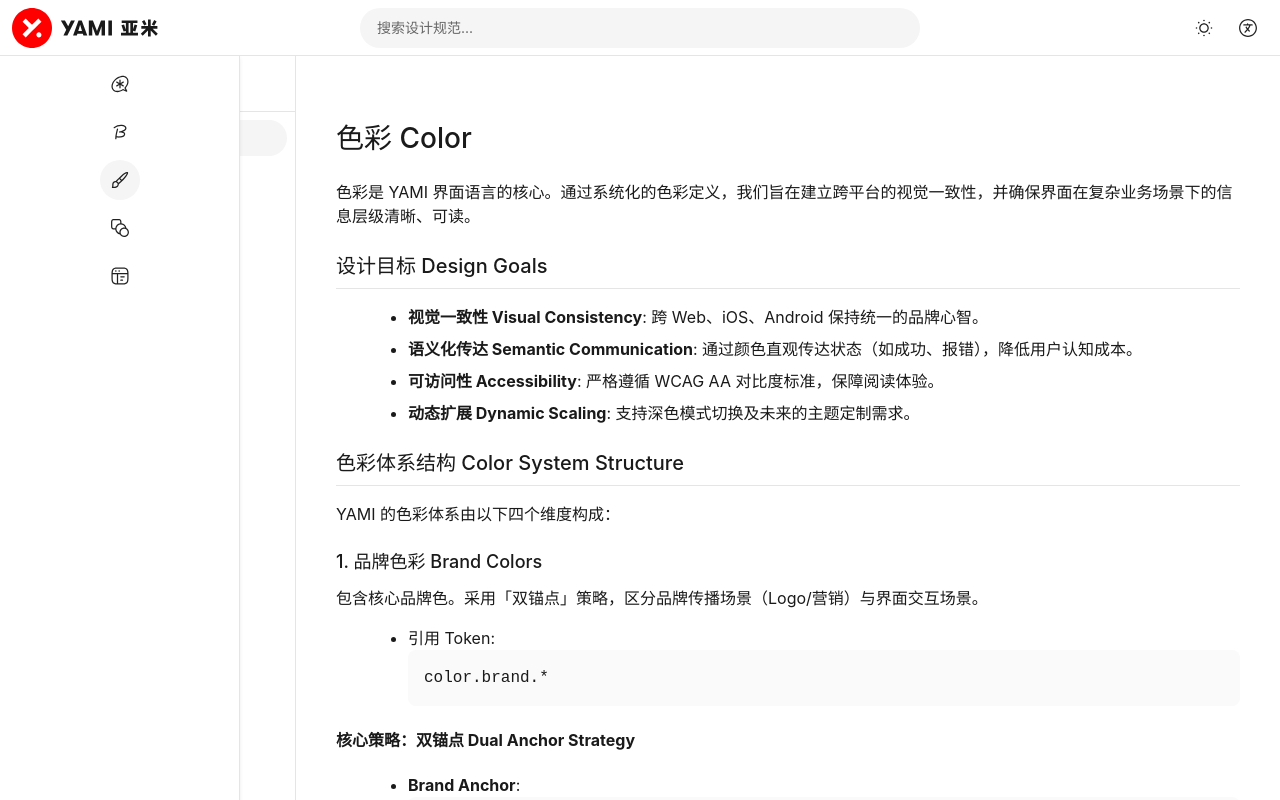
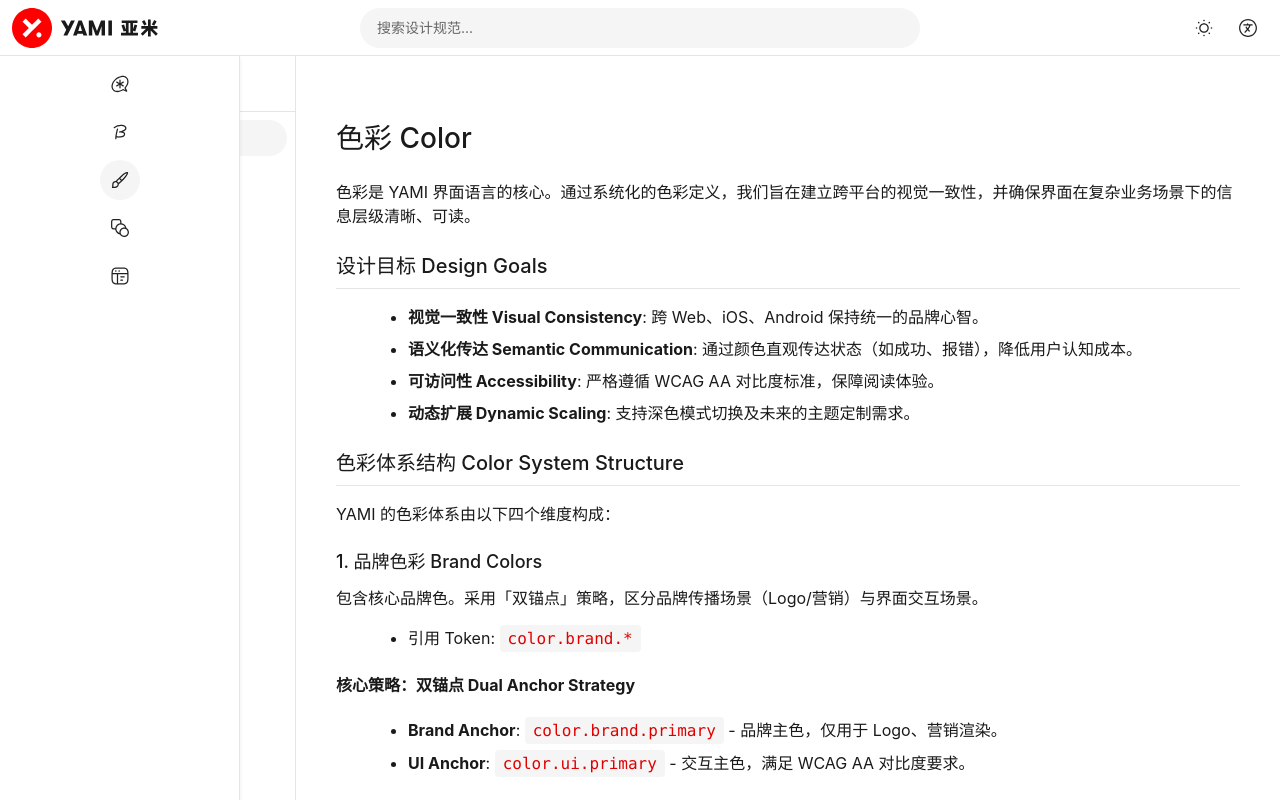
Before and after one commit to DivikWu/guidelines-site, a Next.js app: page / in a window 1280 px wide. Both pictures are taken after a click on the button 27 px from the left and 180 px from the top of the page. Shown: the top 800 px of the page. Built offline with nearby package versions, Linux system fonts and the light colour scheme; no server answers.

Commit message:
fix: react-markdown code renderer

```diff
--- a/components/DocContent.tsx
+++ b/components/DocContent.tsx
@@ -15,8 +15,20 @@ export default function DocContent({ page, hidden }: { page: DocPage; hidden: bo
           ul: ({ node, ...props }) => <ul className="typo-ul" {...props} />,
           ol: ({ node, ...props }) => <ol className="typo-ol" {...props} />,
           li: ({ node, ...props }) => <li className="typo-li" {...props} />,
-          code: ({ node, inline, ...props }) =>
-            inline ? <code className="token-inline" {...props} /> : <code className="token-block" {...props} />
+          code: ({ className, children, ...props }) => {
+            const isInline = !className
+
+            return isInline ? (
+              <code className="token-inline" {...props}>
+                {children}
+              </code>
+            ) : (
+              <code className={`token-block ${className}`} {...props}>
+                {children}
+              </code>
+            )
+          },
+
         }}
       >
         {page.markdown}
```
